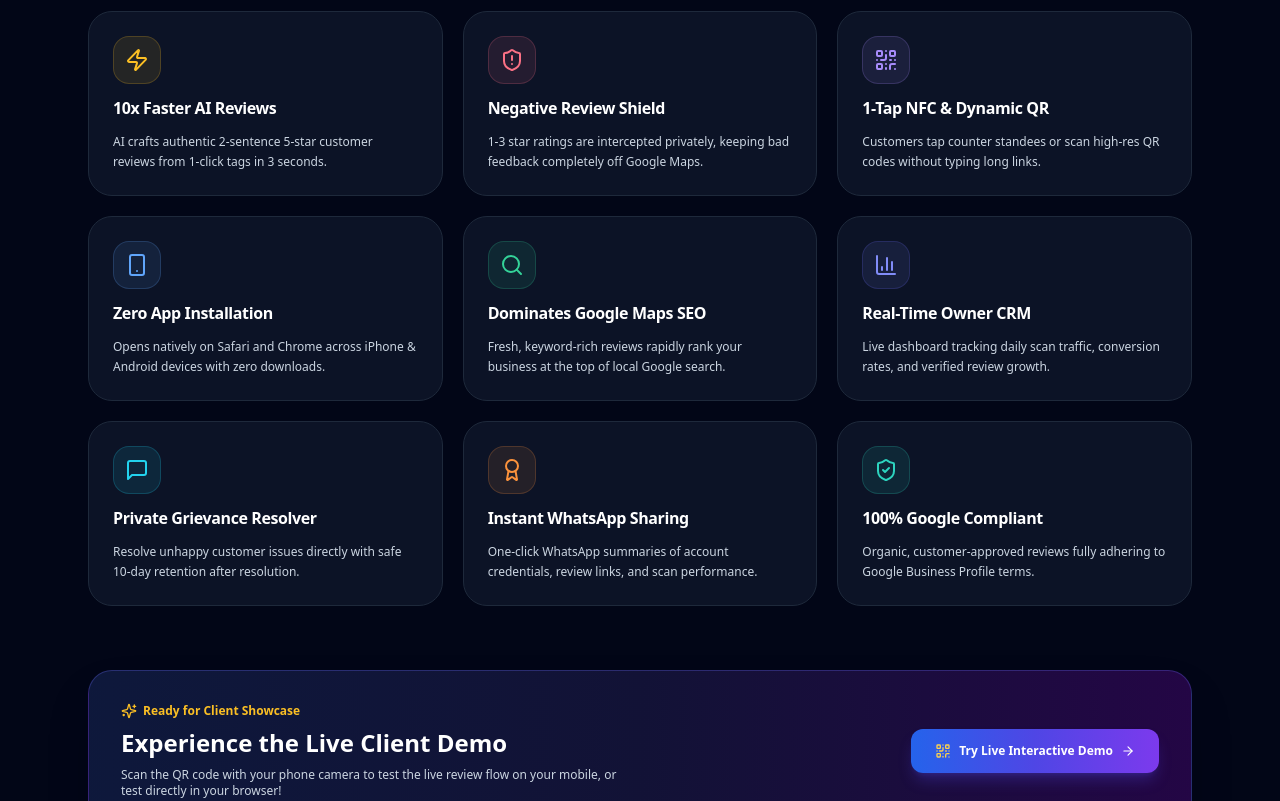
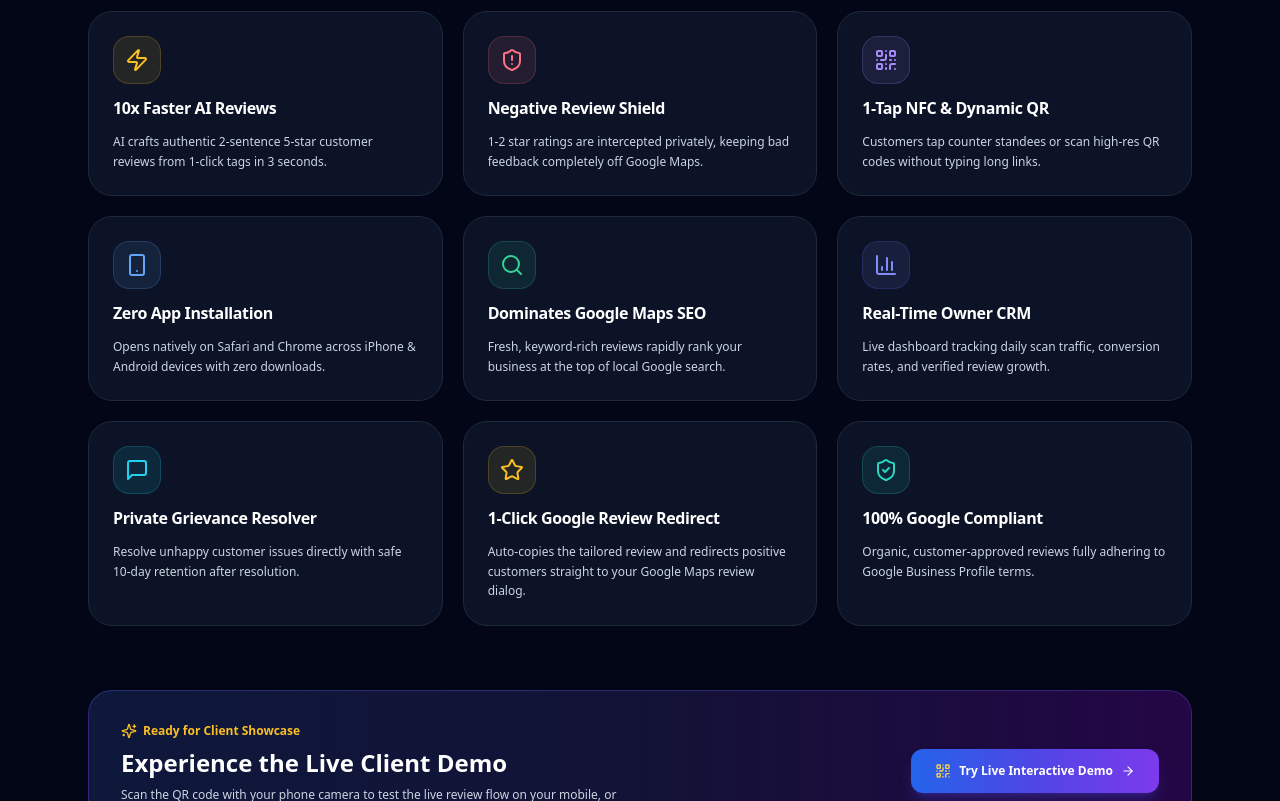
Before and after one commit to kumawatgaurav203-lang/ReviewExpress, a Next.js app: page / in a window 1280 px wide. Shown: the part 680-1481 px from the top of the page. Built offline with nearby package versions, Linux system fonts and the light colour scheme.

Commit message:
fix(copy): update terms clauses and landing page features per user request

```diff
--- a/app/page.tsx
+++ b/app/page.tsx
@@ -41,7 +41,7 @@ export default function HomePage() {
       color: 'text-rose-400 bg-rose-400/10 border-rose-400/20',
       title: 'Negative Review Shield',
       description:
-        '1-3 star ratings are intercepted privately, keeping bad feedback completely off Google Maps.',
+        '1-2 star ratings are intercepted privately, keeping bad feedback completely off Google Maps.',
     },
     {
       icon: QrCode,
@@ -79,11 +79,11 @@ export default function HomePage() {
         'Resolve unhappy customer issues directly with safe 10-day retention after resolution.',
     },
     {
-      icon: Award,
-      color: 'text-orange-400 bg-orange-400/10 border-orange-400/20',
-      title: 'Instant WhatsApp Sharing',
+      icon: Star,
+      color: 'text-amber-400 bg-amber-400/10 border-amber-400/20',
+      title: '1-Click Google Review Redirect',
       description:
-        'One-click WhatsApp summaries of account credentials, review links, and scan performance.',
+        'Auto-copies the tailored review and redirects positive customers straight to your Google Maps review dialog.',
     },
     {
       icon: ShieldCheck,
--- a/components/TermsModal.tsx
+++ b/components/TermsModal.tsx
@@ -57,7 +57,7 @@ export default function TermsModal({ isOpen, onClose }: TermsModalProps) {
       color: 'text-indigo-400 bg-indigo-500/10 border-indigo-500/20',
       paragraphs: [
         'This SaaS is a review-management and review-assistance platform designed to help businesses collect customer feedback, facilitate Google review activity, and analyse review-related data through the dashboard.',
-        'The service does not guarantee increased sales, customers, revenue, Google ranking, rating, or business growth.',
+        'The service does not guarantee increased sales, customers, revenue, or business growth.',
       ],
     },
     {
@@ -90,7 +90,7 @@ export default function TermsModal({ isOpen, onClose }: TermsModalProps) {
       paragraphs: [
         'The SaaS is an independent service and is not owned, operated, or endorsed by Google unless expressly stated otherwise.',
         'Google may change its policies, systems, algorithms, or review decisions at any time. The provider is not responsible for Google removing, rejecting, filtering, or restricting reviews or accounts.',
-        'The SaaS may also depend on third-party services such as Supabase, Resend, Cloudflare, hosting, and domain providers. Their outages or policy changes may affect service availability.',
+        'The SaaS may depend on third-party cloud infrastructure, database, email, security, hosting, and domain providers. Upstream provider outages, maintenance, or policy updates may occasionally affect service availability.',
       ],
     },
     {
@@ -250,7 +250,7 @@ export default function TermsModal({ isOpen, onClose }: TermsModalProps) {
       icon: ShieldCheck,
       color: 'text-rose-400 bg-rose-500/10 border-rose-500/20',
       paragraphs: [
-        'Intercepted private customer complaints (1–3 star ratings) submitted through the NFC/QR card remain securely stored in the merchant dashboard until actively marked as resolved.',
+        'Intercepted private customer complaints (1–2 star ratings) submitted through the NFC/QR card remain securely stored in the merchant dashboard until actively marked as resolved.',
         'Unresolved complaints are never automatically deleted and will remain visible indefinitely for merchant review and customer follow-up.',
         'Once a complaint is actively marked as resolved by the business owner, it is retained for strictly 10 calendar days for verification and audit purposes, after which it is automatically and permanently purged from the database to optimize system performance and data privacy.',
       ],
```
